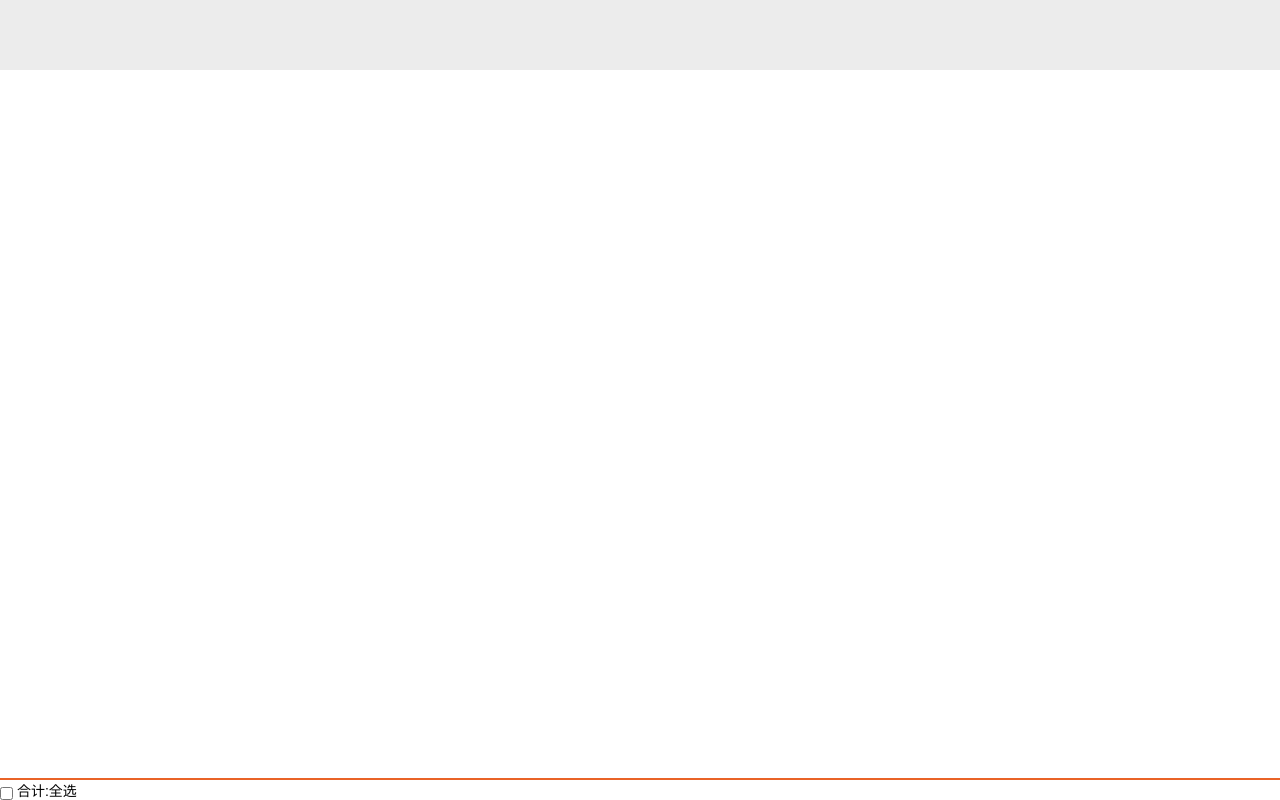
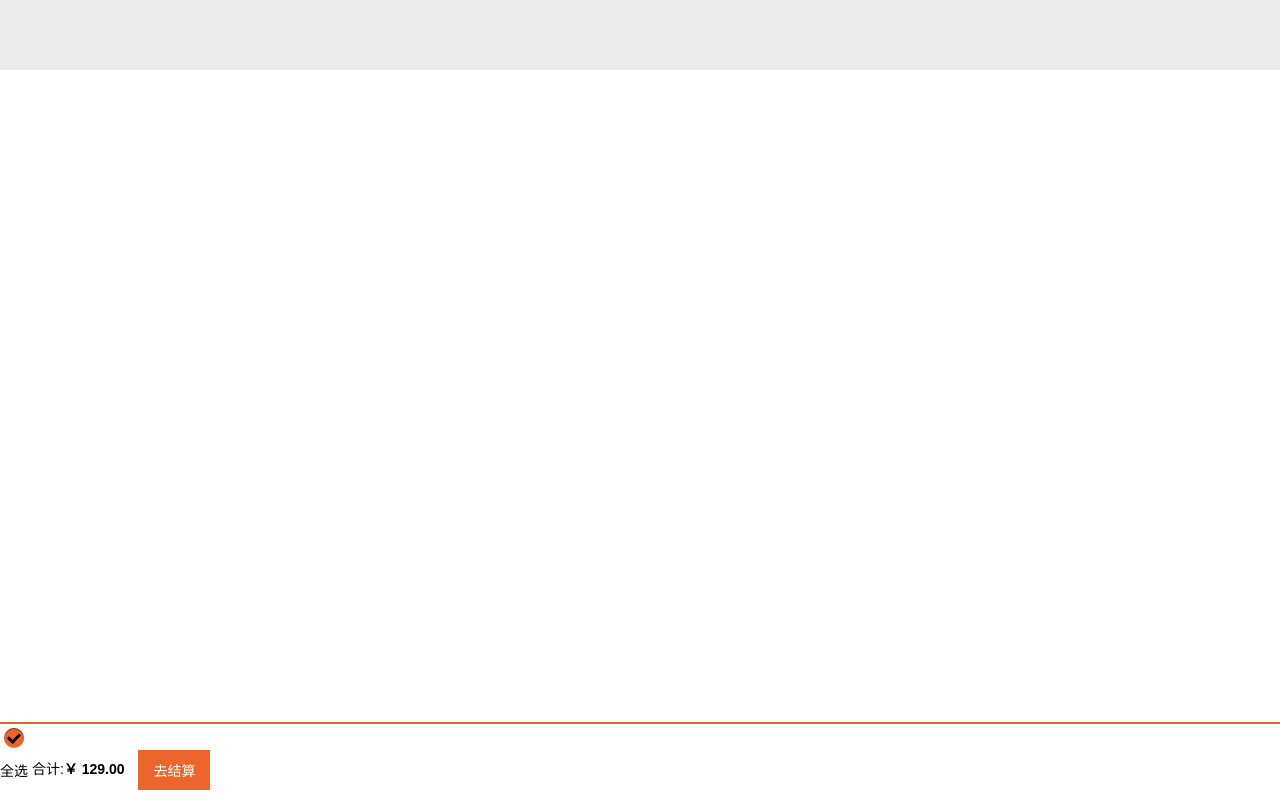
Before and after one commit to jackeyyang/appskin, a plain HTML site: page shopping-cart.html in a window 1280 px wide. Drawn offline with Linux system fonts and the light colour scheme.

Commit message:
usercenter

```diff
--- a/assets/styles/common/common.css
+++ b/assets/styles/common/common.css
@@ -239,6 +239,13 @@ button{
     margin-top: 50px;
     padding-bottom: 70px;
 }
+.btn-rec{
+    padding: 10px 15px;
+}
+.btn-orange{
+    color: #fff;
+    background: #EC652A;
+}
 .btn{
     border-radius: 5px;
 }
@@ -303,3 +310,51 @@ button{
 .panel-heading{
     padding: 15px 0;
 }
+.checkbox-radius{
+    width: 20px;
+    height: 20px;
+    border-radius: 100px;
+}
+.roundedTwo {
+    border-radius: 50px;
+    position: relative;
+}
+.roundedTwo label {
+    background: #ec652a;
+    border-radius: 50px;
+    box-shadow: 0 1px 1px rgba(0, 0, 0, 0.5) inset, 0 1px 0 white;
+    cursor: pointer;
+    height: 20px;
+    left: 4px;
+    position: absolute;
+    top: 4px;
+    width: 20px;
+}
+.roundedTwo label::after {
+    -moz-border-bottom-colors: none;
+    -moz-border-left-colors: none;
+    -moz-border-right-colors: none;
+    -moz-border-top-colors: none;
+    background: transparent none repeat scroll 0 0;
+    border-color: -moz-use-text-color -moz-use-text-color #fcfff4 #fcfff4;
+    border-image: none;
+    border-style: none none solid solid;
+    border-width: medium medium 3px 3px;
+    content: "";
+    height: 5px;
+    left: 4px;
+    opacity: 0;
+    position: absolute;
+    top: 5px;
+    transform: rotate(-45deg);
+    width: 9px;
+}
+.roundedTwo label:hover::after {
+    opacity: 0.3;
+}
+.roundedTwo input[type="checkbox"] {
+    visibility: hidden;
+}
+.roundedTwo input[type="checkbox"]:checked + label::after {
+    opacity: 1;
+}
--- a/assets/styles/pages/user-center.css
+++ b/assets/styles/pages/user-center.css
@@ -48,3 +48,8 @@
     display: block;
     margin: 0 auto;
 }
+
+/*shopping cart*/
+.btn-check{
+    margin: 10px;
+}
--- a/shopping-cart.html
+++ b/shopping-cart.html
@@ -17,8 +17,14 @@
 </div>
 <!--item bar-->
 <div class="nav-footer-addCart">
-    <label><input type="checkbox" class="checked-all"></label>
-    <span>合计:全选</span>
+    <label>
+        <div class="roundedTwo">
+        <input type="checkbox" checked="" name="check" id="roundedTwo" value="None">
+            <label for="roundedTwo"></label>
+        </div>
+        全选</label>
+    <span>合计:<strong>￥ 129.00</strong></span>
+    <button class="btn-rec btn-orange btn-check">去结算</button>
 </div>
 <script src="assets/js/libs/jquery-1.11.1.min.js"></script>
 <script src="assets/js/src/common.js"></script>
```
